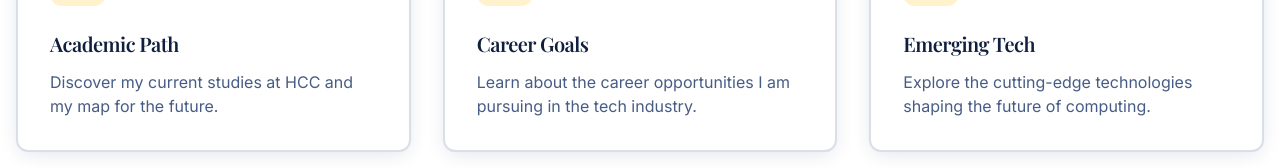
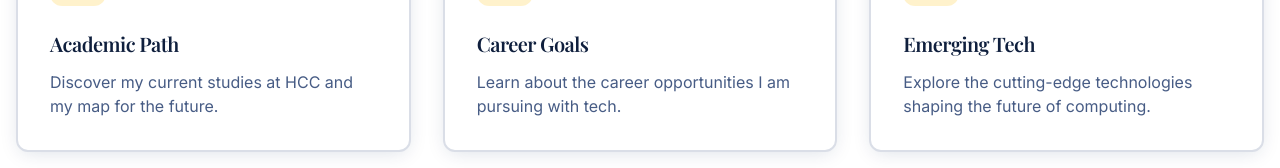
Before and after one commit to gnartastrophe/esteban-s-tech-journey, a React (Vite) app: page / in a window 1280 px wide. Shown: the part 1022-1190 px from the top of the page. Built offline with nearby package versions, Linux system fonts and the light colour scheme; the HTML template or start-up script is replaced by a standard one.

Commit message:
Visual edit in Lovable
Edited UI in Lovable

```diff
--- a/src/pages/Index.tsx
+++ b/src/pages/Index.tsx
@@ -89,7 +89,7 @@ const Index = () => {
                   Career Goals
                 </h3>
                 <p className="text-muted-foreground font-body">
-                  Learn about the career opportunities I am pursuing in the tech industry.
+                  Learn about the career opportunities I am pursuing with tech.
                 </p>
               </div>
             </Link>
```
